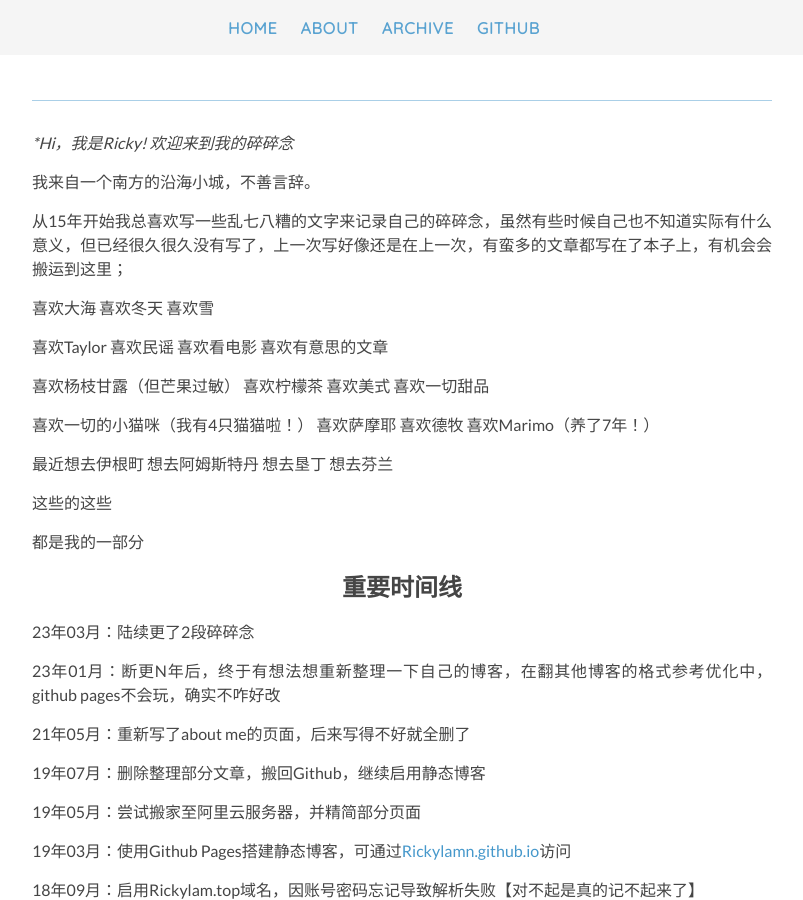
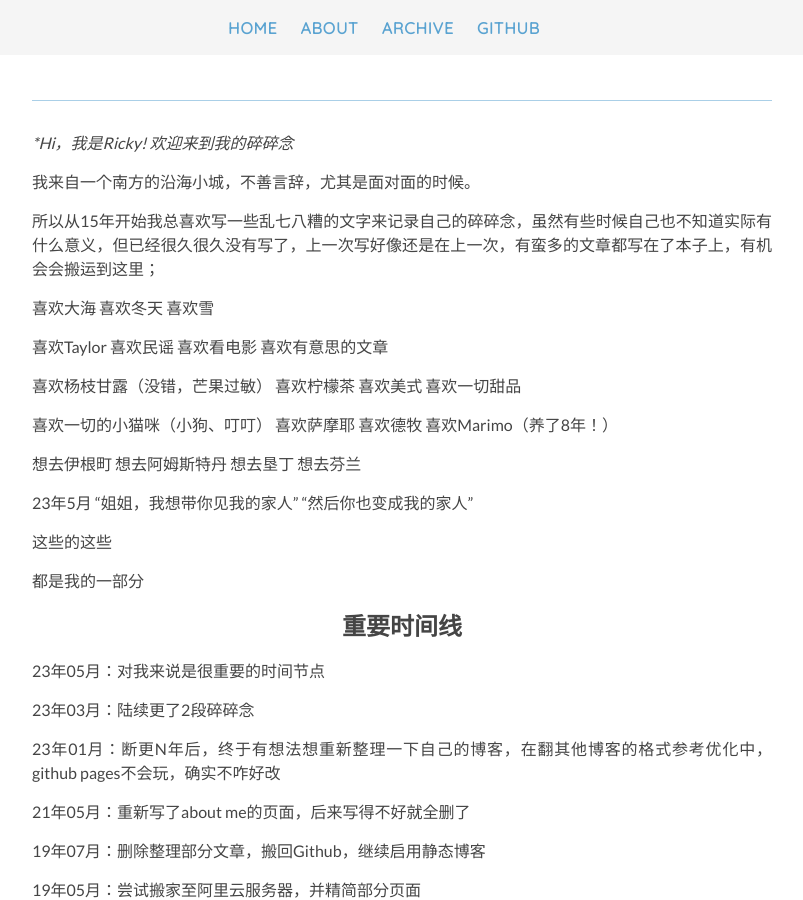
Before and after one commit to Rickylamn/Rickylamn.github.io, a Jekyll site: the page built from about.md, in a window 1280 px wide and 900 px high. Shown: the whole window, without its empty margins (238-1041 px from the left). Built offline with Jekyll 4.4.1, drawn with Linux system fonts in a browser that asks for light colours; nearby versions of some CDN libraries; our own code applies the rules of GitHub Pages for plain Markdown files.

Commit message:
Update about.md

```diff
--- a/about.md
+++ b/about.md
@@ -1,20 +1,21 @@
 **Hi，我是Ricky! 欢迎来到我的碎碎念*
 
-我来自一个南方的沿海小城，不善言辞。
+我来自一个南方的沿海小城，不善言辞，尤其是面对面的时候。
 
-从15年开始我总喜欢写一些乱七八糟的文字来记录自己的碎碎念，虽然有些时候自己也不知道实际有什么意义，但已经很久很久没有写了，上一次写好像还是在上一次，有蛮多的文章都写在了本子上，有机会会搬运到这里；
-
+所以从15年开始我总喜欢写一些乱七八糟的文字来记录自己的碎碎念，虽然有些时候自己也不知道实际有什么意义，但已经很久很久没有写了，上一次写好像还是在上一次，有蛮多的文章都写在了本子上，有机会会搬运到这里；
 
 
 喜欢大海 喜欢冬天 喜欢雪
 
 喜欢Taylor 喜欢民谣 喜欢看电影 喜欢有意思的文章
 
-喜欢杨枝甘露（但芒果过敏） 喜欢柠檬茶 喜欢美式 喜欢一切甜品
+喜欢杨枝甘露（没错，芒果过敏） 喜欢柠檬茶 喜欢美式 喜欢一切甜品
 
-喜欢一切的小猫咪（我有4只猫猫啦！） 喜欢萨摩耶 喜欢德牧 喜欢Marimo（养了7年！）
+喜欢一切的小猫咪（小狗、叮叮） 喜欢萨摩耶 喜欢德牧 喜欢Marimo（养了8年！）
 
-最近想去伊根町 想去阿姆斯特丹 想去垦丁 想去芬兰
+想去伊根町 想去阿姆斯特丹 想去垦丁 想去芬兰
+
+23年5月  “姐姐，我想带你见我的家人”  “然后你也变成我的家人”
 
 这些的这些
 
@@ -22,6 +23,8 @@
 
 
 <h2>重要时间线</h2>
+23年05月：对我来说是很重要的时间节点
+
 23年03月：陆续更了2段碎碎念
 
 23年01月：断更N年后，终于有想法想重新整理一下自己的博客，在翻其他博客的格式参考优化中，github pages不会玩，确实不咋好改
```
